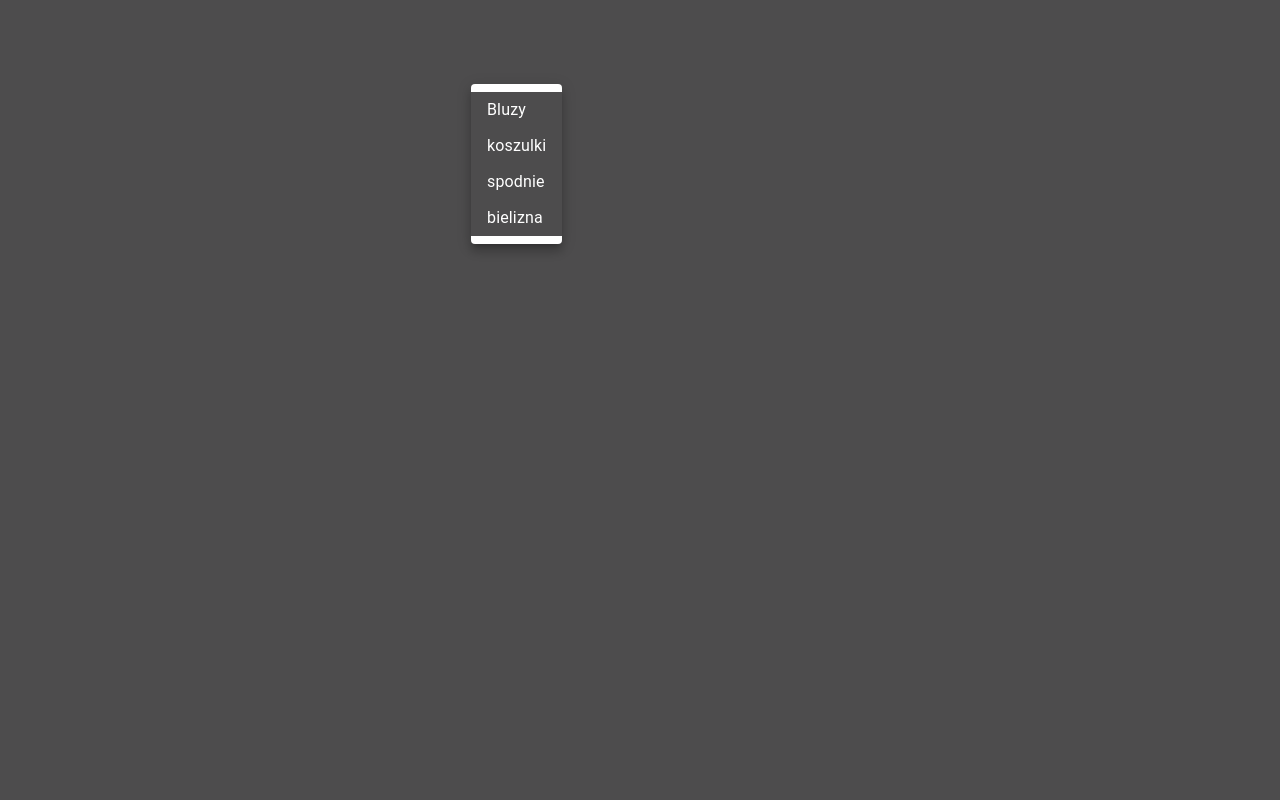
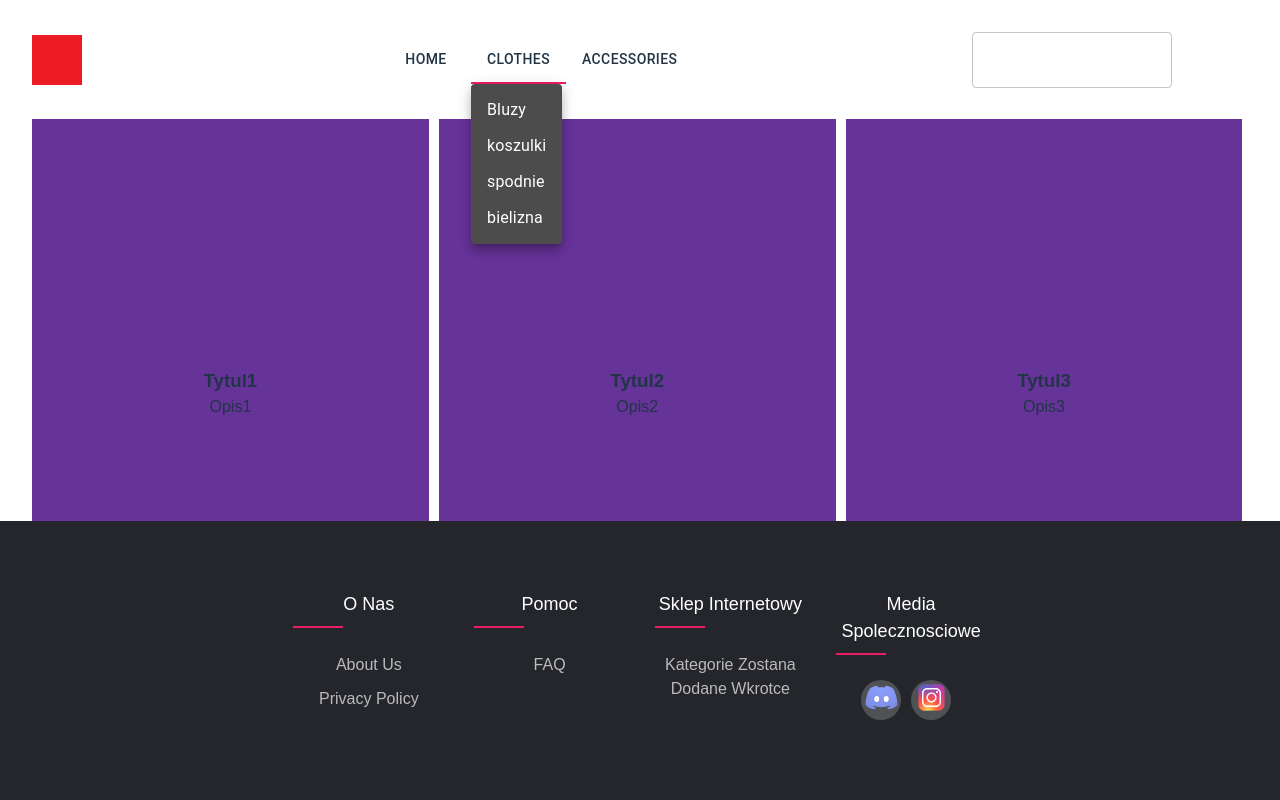
Before and after one commit to ionicjohn/dududududupson, a React (Vite) app in the folder biznessiekreci/: page / in a window 1280 px wide. Both pictures are taken after a click on the tab "CLOTHES". Shown: the top 800 px of the page. Built offline with nearby package versions, Linux system fonts and the light colour scheme.

Commit message:
cos tam ten dropdown i css

```diff
--- a/biznessiekreci/src/Navbar/Navbar.css
+++ b/biznessiekreci/src/Navbar/Navbar.css
@@ -0,0 +1,22 @@
+.main-container {
+    width: 100%;
+    display: flex;
+    align-items: center;
+    padding: 0%;
+    margin-bottom: 2.5%;
+    justify-content: space-between;
+}
+
+.accessories-menu .MuiPaper-root {
+    background-color: #4d4c4d;
+    color: white;
+}
+
+.accessories-menu-item {
+    background-color: #4d4c4d;
+    color: white;
+}
+
+.accessories-menu-item:hover {
+    background-color: #676567;
+}
--- a/biznessiekreci/src/Navbar/Navbar.jsx
+++ b/biznessiekreci/src/Navbar/Navbar.jsx
@@ -11,6 +11,8 @@
 import AccountBoxIcon from '@mui/icons-material/AccountBox';
 import Menu from '@mui/material/Menu';
 import MenuItem from '@mui/material/MenuItem';
+import './Navbar.css'
+
 
 export default function Navbar() {
   const [value, setValue] = React.useState('one');
@@ -54,14 +56,7 @@
   };
 
   return (
-    <Box sx={{
-      width: '100%',
-      display: 'flex',
-      alignItems: 'center',
-      padding: '0px',
-      marginBottom: '2.5%',
-      justifyContent: 'space-between'
-    }}>
+    <Box className="main-container">
       <img src="././logo.png" alt="Logo" style={{ marginRight: '20px' }} />
       <Box sx={{
         flexGrow: 1,
@@ -122,7 +117,9 @@
             onMouseEnter: () => clearTimeout(),
           }}
           sx={{
-            backgroundColor:'#4d4c4d'
+            '& .MuiPaper-root': {
+              backgroundColor: '#4d4c4d',
+            }
           }}
         >
           {[
@@ -173,6 +170,7 @@
           ]}
         </Menu>
         <Menu
+          className="accessories-menu"
           anchorEl={anchorEl}
           open={Boolean(anchorEl) && menuId === 'accessories'}
           onClose={handleClose}
@@ -182,10 +180,10 @@
           }}
         >
           {[
-          <MenuItem key="cos1">cos1</MenuItem>,
-          <MenuItem key="cos2">cos2</MenuItem>,
-          <MenuItem key="cos3">cos3</MenuItem>,
-          <MenuItem key="cos4">cos4</MenuItem>
+          <MenuItem className="accessories-menu-item" key="cos1">cos1</MenuItem>,
+          <MenuItem className="accessories-menu-item" key="cos2">cos2</MenuItem>,
+          <MenuItem className="accessories-menu-item" key="cos3">cos3</MenuItem>,
+          <MenuItem className="accessories-menu-item" key="cos4">cos4</MenuItem>
           ]}
         </Menu>
       </Box>
```
